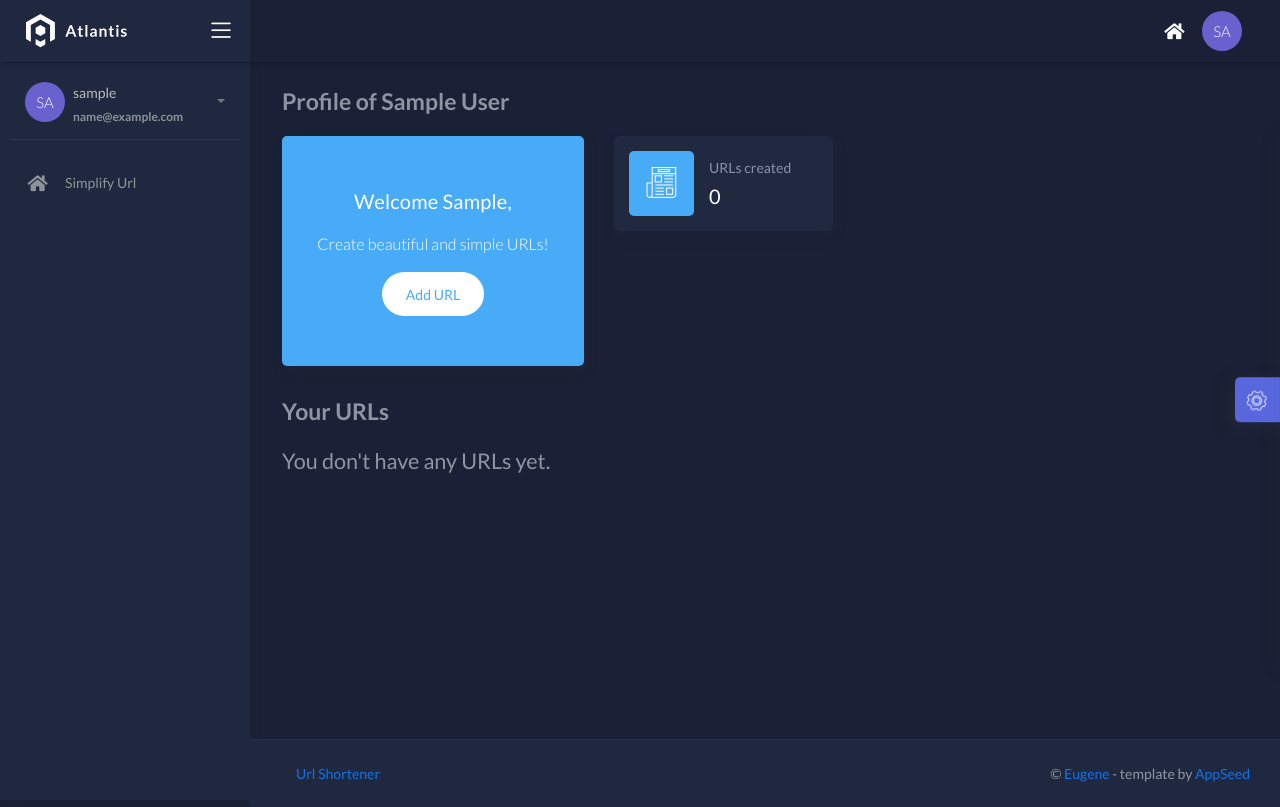
After one commit to ZhekLu/url-shortener, a Django app: page /accounts/profile/ in a window 1280 px wide. The commit adds this page. Run offline with Django 3.2, Linux system fonts and the light colour scheme; the visitor is signed in with stand-in values (Sample User, id 1); data that the repository does not hold is empty; some libraries are stand-ins or nearby versions.

Commit message:
Add user change views and forms

```diff
--- a/simplify_app/urls.py
+++ b/simplify_app/urls.py
@@ -1,9 +1,12 @@
 from django.urls import path
 
-from simplify_app.views import index
+from simplify_app.views import index, UserPasswordChangeView, ChangeUserInfoView, profile
 
 app_name = 'simplify_app'
 
 urlpatterns = [
+    path('accounts/password/change/', UserPasswordChangeView.as_view(), name='password_change'),
+    path('accounts/profile/change/', ChangeUserInfoView.as_view(), name='profile_change'),
+    path('accounts/profile/', profile, name='profile'),
     path('', index, name='index'),
 ]
--- a/simplify_app/views.py
+++ b/simplify_app/views.py
@@ -1,5 +1,46 @@
-from django.shortcuts import render
+from django.shortcuts import render, get_object_or_404
+from django.contrib.auth.decorators import login_required
+from django.contrib.auth.mixins import LoginRequiredMixin
+from django.contrib.auth.views import LoginView, LogoutView, PasswordChangeView
+from django.views.generic import UpdateView
+from django.urls import reverse_lazy
+
+from simplify_app.forms import ChangeUserInfoForm, UserPasswordChangeForm
+from simplify_app.models import SimpleUrl, User
 
 
 def index(request):
-    return render(request, 'home/index.html')
+    return render(request, 'simplify_app/home/index.html')
+
+
+# Profile
+
+@login_required
+def profile(request):
+    context = {'urls': SimpleUrl.objects.filter(user=request.user.pk)}
+    return render(request, 'simplify_app/profile/profile.html', context)
+
+
+class ChangeUserInfoView(LoginRequiredMixin, UpdateView):
+    model = User
+    template_name = 'simplify_app/profile/profile_edit.html'
+    form_class = ChangeUserInfoForm
+    success_url = reverse_lazy('simplify_app:profile')
+
+    def setup(self, request, *args, **kwargs):
+        self.user_id = request.user.pk
+        return super().setup(request, *args, **kwargs)
+
+    def get_object(self, queryset=None):
+        if not queryset:
+            queryset = self.get_queryset()
+        return get_object_or_404(queryset, pk=self.user_id)
+
+
+class UserPasswordChangeView(LoginRequiredMixin, PasswordChangeView):
+    form_class = UserPasswordChangeForm
+    template_name = 'simplify_app/profile/profile_password_change.html'
+    success_url = reverse_lazy('simplify_app:profile')
+
+
+# Login
--- a/templates/includes/navigation.html
+++ b/templates/includes/navigation.html
@@ -99,19 +65,18 @@
 												<p class="text-muted">
 													{{ user.email }}
 												</p>
-												<a href="{% url '#' %}" class="btn btn-xs btn-secondary btn-sm">View Profile</a>
+												<a href="{% url 'simplify_app:profile' %}" class="btn btn-xs btn-secondary btn-sm">View Profile</a>
 											</div>
 										</div>
 									</li>
 									<li>
 										<div class="dropdown-divider"></div>
-										<a class="dropdown-item" href="{% url '#' %}">My Pictures</a>
+										<a class="dropdown-item" href="{% url 'simplify_app:profile' %}">My URLs</a>
 										<div class="dropdown-divider"></div>
-										<a class="dropdown-item" href="{% url '#' %}">Account Setting</a>
-										<a class="dropdown-item" href="{% url '#' %}">Change Password</a>
-										<a class="dropdown-item" href="{% url '#' %}">Delete account</a>
+										<a class="dropdown-item" href="{% url 'simplify_app:profile_change' %}">Account Setting</a>
+										<a class="dropdown-item" href="{% url 'simplify_app:password_change' %}">Change Password</a>
 										<div class="dropdown-divider"></div>
-										<a class="dropdown-item" href="{% url '#' %}">Logout</a>
+										<a class="dropdown-item" href="#">Logout</a>
 									</li>
 								</div><div class="scroll-element scroll-x"><div class="scroll-element_outer"><div class="scroll-element_size"></div><div class="scroll-element_track"></div><div class="scroll-bar ui-draggable ui-draggable-handle"></div></div></div><div class="scroll-element scroll-y"><div class="scroll-element_outer"><div class="scroll-element_size"></div><div class="scroll-element_track"></div><div class="scroll-bar ui-draggable ui-draggable-handle"></div></div></div></div>
 							</ul>
--- a/templates/includes/sidebar.html
+++ b/templates/includes/sidebar.html
@@ -26,8 +26,8 @@
 							<div class="collapse in" id="collapseExample">
 								<ul class="nav">
 									<li>
-										<a href="#">
-											<span class="link-collapse">My Pictures</span>
+										<a href="{% url 'simplify_app:profile' %}">
+											<span class="link-collapse">My URLs</span>
 										</a>
 									</li>
 									<li>
@@ -58,18 +58,11 @@
 
 					<ul class="nav nav-primary">
                         <li class="nav-item">
-                            <a data-toggle="collapse" href="#picture_board">
+                            <a data-toggle="collapse" href="#simplify_urls">
                                 <i class="fas fa-home"></i>
                                 <p>Simplify Url</p>
                             </a>
                         </li>
-						<li class="nav-section">
-							<span class="sidebar-mini-icon">
-								<i class="fa fa-ellipsis-h"></i>
-							</span>
-							<h4 class="text-section">Picture Tags</h4>
-						</li>
-
 					</ul>
 				</div>
 			</div>
--- /dev/null
+++ b/templates/simplify_app/profile/profile.html
@@ -0,0 +1,161 @@
+{% extends "layout/base.html" %}
+
+{% load static %}
+
+{% block title %} Widgets {% endblock %}
+
+<!-- Specific Page CSS goes HERE  -->
+{% block stylesheets %}{% endblock stylesheets %}
+
+{% block content %}
+
+	<div class="content">
+		<div class="page-inner">
+            <!-- Welcome Info -->
+			<h4 class="page-title">Profile of
+                {% if user.first_name and user.last_name %}
+                    {{ user.first_name }} {{ user.last_name }}
+                {% else %}
+                    {{ user.username }}
+                {% endif %}
+            </h4>
+            <div class="row">
+                <div class="col-md-4">
+                    <div class="card card-info card-annoucement card-round">
+                        <div class="card-body text-center">
+                            <div class="card-opening">
+                                {% if user.first_name %}
+                                Welcome {{ user.first_name }},
+                                {% else %}
+                                Welcome {{ user.username }},
+                                {% endif %}
+                            </div>
+                            <div class="card-desc">
+                                Create beautiful and simple URLs!
+                            </div>
+                            <div class="card-detail">
+                                <a class="btn btn-light btn-rounded" href="#">Add URL</a>
+                            </div>
+                        </div>
+                    </div>
+                </div>
+                <div class="col-sm-6 col-md-3">
+                    <!-- Picture posts count info -->
+					<div class="card card-stats card-round">
+						<div class="card-body">
+							<div class="row align-items-center">
+								<div class="col-icon">
+									<div class="icon-big text-center icon-info bubble-shadow-small">
+										<i class="flaticon-interface-6"></i>
+									</div>
+								</div>
+								<div class="col col-stats ml-3 ml-sm-0">
+									<div class="numbers">
+										<p class="card-category">URLs created</p>
+										<h4 class="card-title">{{ urls.count }}</h4>
+									</div>
+								</div>
+							</div>
+						</div>
+					</div>
+				</div>
+            </div>
+			<!-- User Urls -->
+			<h4 class="page-title">Your URLs</h4>
+            {% if urls %}
+                <div class="row">
+                    {% for url in urls %}
+                    <div class="col-md-4">
+                        <div class="card card-post card-round">
+                            <div class="card-body">
+                                <div class="d-flex">
+                                    <div class="info-post ml-2">
+                                        <p class="date text-muted">{{ url.created_at }}</p>
+                                    </div>
+                                </div>
+                                <div class="separator-solid"></div>
+                                <h3 class="card-title">
+                                    <a href="{{ url.simple_url }}">
+                                        {{ url.simple_url }}
+                                    </a>
+                                </h3>
+                                <p class="card-text">
+                                    <a href="{{ url.original_url }}">
+                                        {{ url.original_url }}
+                                    </a>
+                                </p>
+                            </div>
+                        </div>
+                    </div>
+                    {% endfor %}
+                </div>
+            {% else %}
+            <h2 class="mb-2">You don't have any URLs yet.</h2>
+            {% endif %}
+		</div>
+	</div>
+
+{% endblock content %}
+
+<!-- Specific Page JS goes HERE  -->
+{% block javascripts %}
+
+	<!-- Atlantis DEMO methods, don't include it in your project! -->
+	<script src="{% static "/assets/js/setting-demo.js" %}"></script>
+	<script>
+		$('#lineChart').sparkline([102,109,120,99,110,105,115], {
+			type: 'line',
+			height: '70',
+			width: '100%',
+			lineWidth: '2',
+			lineColor: '#177dff',
+			fillColor: 'rgba(23, 125, 255, 0.14)'
+		});
+
+		$('#lineChart2').sparkline([99,125,122,105,110,124,115], {
+			type: 'line',
+			height: '70',
+			width: '100%',
+			lineWidth: '2',
+			lineColor: '#f3545d',
+			fillColor: 'rgba(243, 84, 93, .14)'
+		});
+
+		$('#lineChart3').sparkline([105,103,123,100,95,105,115], {
+			type: 'line',
+			height: '70',
+			width: '100%',
+			lineWidth: '2',
+			lineColor: '#ffa534',
+			fillColor: 'rgba(255, 165, 52, .14)'
+		});
+
+		$('#lineChart4').sparkline([102,109,120,99,110,105,115], {
+			type: 'line',
+			height: '70',
+			width: '100%',
+			lineWidth: '2',
+			lineColor: 'rgba(255, 255, 255, .5)',
+			fillColor: 'rgba(255, 255, 255, .15)'
+		});
+
+		$('#lineChart5').sparkline([99,125,122,105,110,124,115], {
+			type: 'line',
+			height: '70',
+			width: '100%',
+			lineWidth: '2',
+			lineColor: 'rgba(255, 255, 255, .5)',
+			fillColor: 'rgba(255, 255, 255, .15)'
+		});
+
+		$('#lineChart6').sparkline([105,103,123,100,95,105,115], {
+			type: 'line',
+			height: '70',
+			width: '100%',
+			lineWidth: '2',
+			lineColor: 'rgba(255, 255, 255, .5)',
+			fillColor: 'rgba(255, 255, 255, .15)'
+		});
+	</script>
+
+{% endblock javascripts %}
```
Also changed, not shown: other parts of templates/includes/navigation.html (+0 -34 lines), simplify_app/forms.py (+3 -9 lines), templates/simplify_app/profile/profile_edit.html (added, +84 -0 lines), templates/simplify_app/profile/profile_password_change.html (added, +82 -0 lines), templates/simplify_app/home/index.html (renamed from templates/home/index.html).
